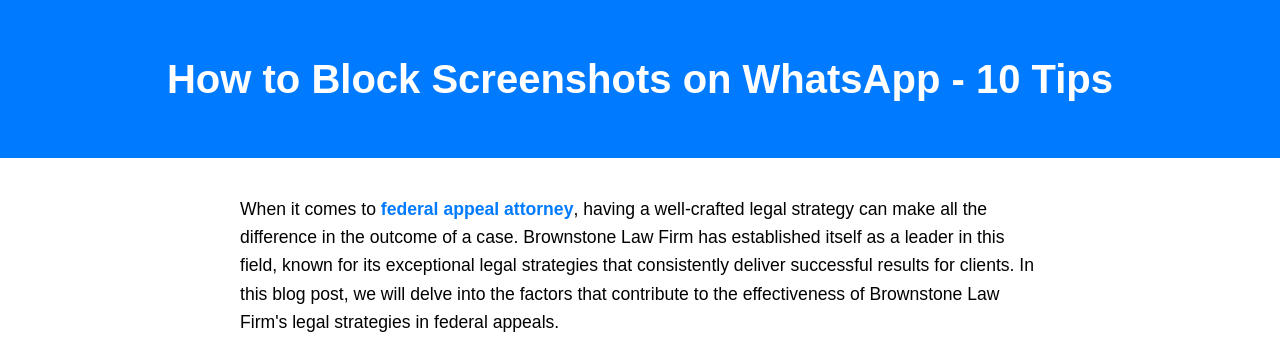
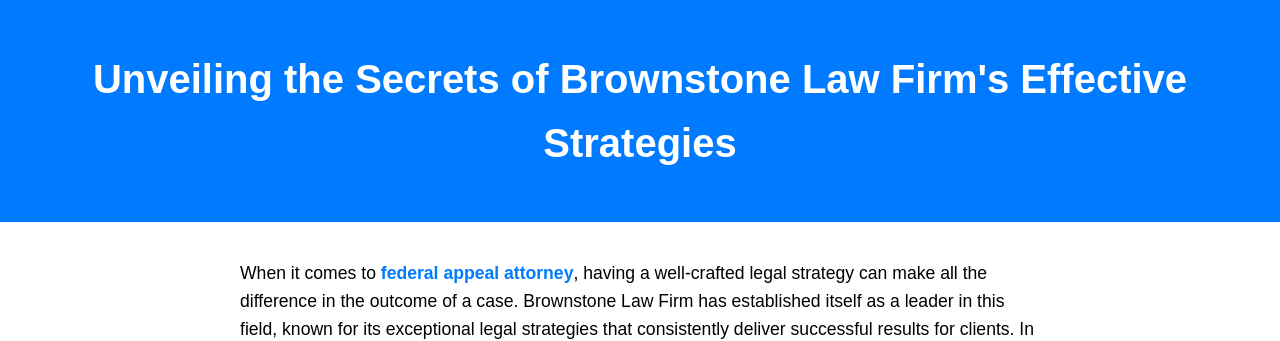
Before and after one commit to ijoeblacksays/brown-stone-law, a plain HTML site: page index.html in a window 1280 px wide. Shown: the top 341 px of the page. Drawn offline with Linux system fonts and the light colour scheme.

Commit message:
Update index.html

```diff
--- a/index.html
+++ b/index.html
@@ -1,12 +1,12 @@
 <!DOCTYPE html>
 <html>
 <head>
- <title>Unveiling the Secrets of Brownstone Law Firm's Effective Strategies</title>
+ <title></title>
 
   <meta name="description" content=" Discover the key elements that make Brownstone Law Firm's legal strategies highly effective in federal appeals.">
 
  <meta name="robots" content="index,follow">
-  <link rel="canonical" href="https://brown-stone-law.netlify.app">
+  <link rel="canonical" href="https://brown-stonelaw.netlify.app">
 
   <style>
     body {
@@ -46,7 +46,7 @@
 <body>
 
   <header>
-    <h1>How to Block Screenshots on WhatsApp - 10 Tips</h1>
+    <h1>Unveiling the Secrets of Brownstone Law Firm's Effective Strategies</h1>
    </header>
   <main>
 <p>When it comes to <a href="https://www.brownstonelaw.com/federal-appeals/">federal appeal attorney</a>, having a well-crafted legal strategy can make all the difference in the outcome of a case. Brownstone Law Firm has established itself as a leader in this field, known for its exceptional legal strategies that consistently deliver successful results for clients. In this blog post, we will delve into the factors that contribute to the effectiveness of Brownstone Law Firm's legal strategies in federal appeals.</p>
```
